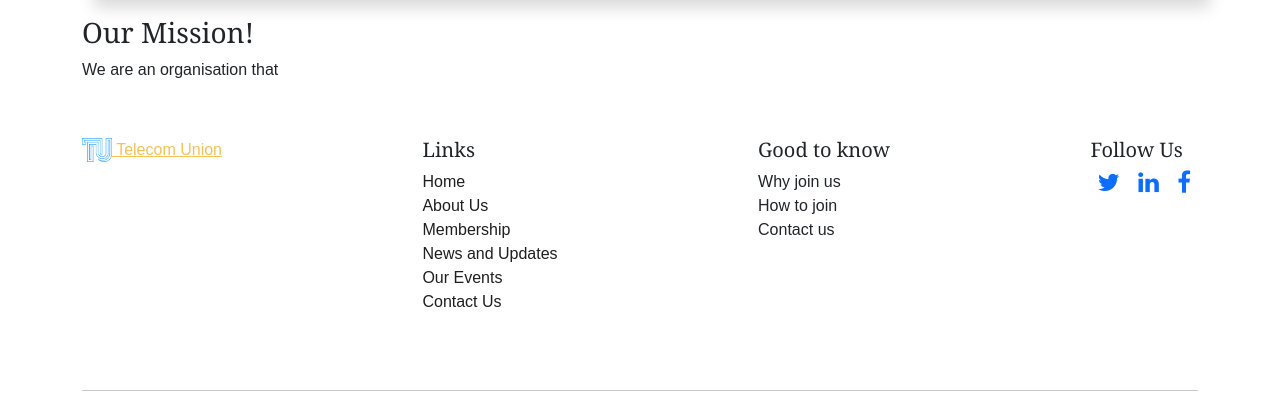
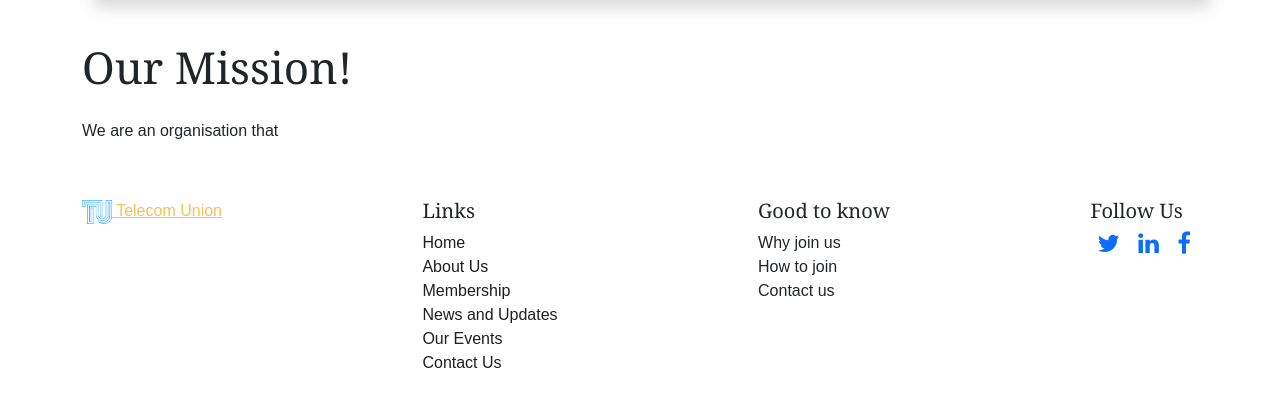
Before and after one commit to Re1gns/Portfollio-ALX, a Django app: page /about-us/ in a window 1280 px wide; the page is wider, and only the part inside the window is pictured. Shown: the part 56-476 px from the top of that part. Run offline with Django 4.2, Linux system fonts and the light colour scheme.

Commit message:
added a margin top ro the first elements in the page

```diff
--- a/telecom_union/templates/blog/about.html
+++ b/telecom_union/templates/blog/about.html
@@ -11,10 +11,15 @@
 </head>
 <body>
     <br></br>
-    <h3>Our Mission!</h3>
+    <main>
+        <div>
+            <h3 style="font-size: 44px; margin: 25px 0;">Our Mission!</h3>
     <p>
         We are an organisation that
     </p>
+        </div>
+    </main>
+
 </body>
 </html>
 
--- a/telecom_union/templates/blog/contact.html
+++ b/telecom_union/templates/blog/contact.html
@@ -11,7 +11,7 @@
 </head>
 <body>
     <br></br>
-    <h4>Contact US Page!</h4>
+    <h4 style="font-size: 34px; margin: 40px  0 25px 0;">Contact US Page!</h4>
     <form action="/contact-us/" method="post">
         {% csrf_token %}
             {% if form.errors %}
--- a/telecom_union/templates/blog/event_list.html
+++ b/telecom_union/templates/blog/event_list.html
@@ -1,7 +1,7 @@
 {% extends 'blog/base.html' %}
 
 {% block content %}
-    <h1>Events</h1>
+    <h1 style="font-size: 44px; margin: 90px 0 25px 0;">Events</h1>
     {% for event in events %}
     <div class="card mb-4" >
       <div class="card-body">
--- a/telecom_union/templates/blog/membership.html
+++ b/telecom_union/templates/blog/membership.html
@@ -2,7 +2,7 @@
 
 
 {% block content %}
-    <h1>Membership</h1>
+    <h1 style="font-size: 44px; margin: 90px 0 25px 0;">Membership</h1>
     {% if request.user.is_authenticated %}
         <p>Welcome, to the Telecommunication Trade Union!</p>
         {% if user_profile.is_member %}
```
